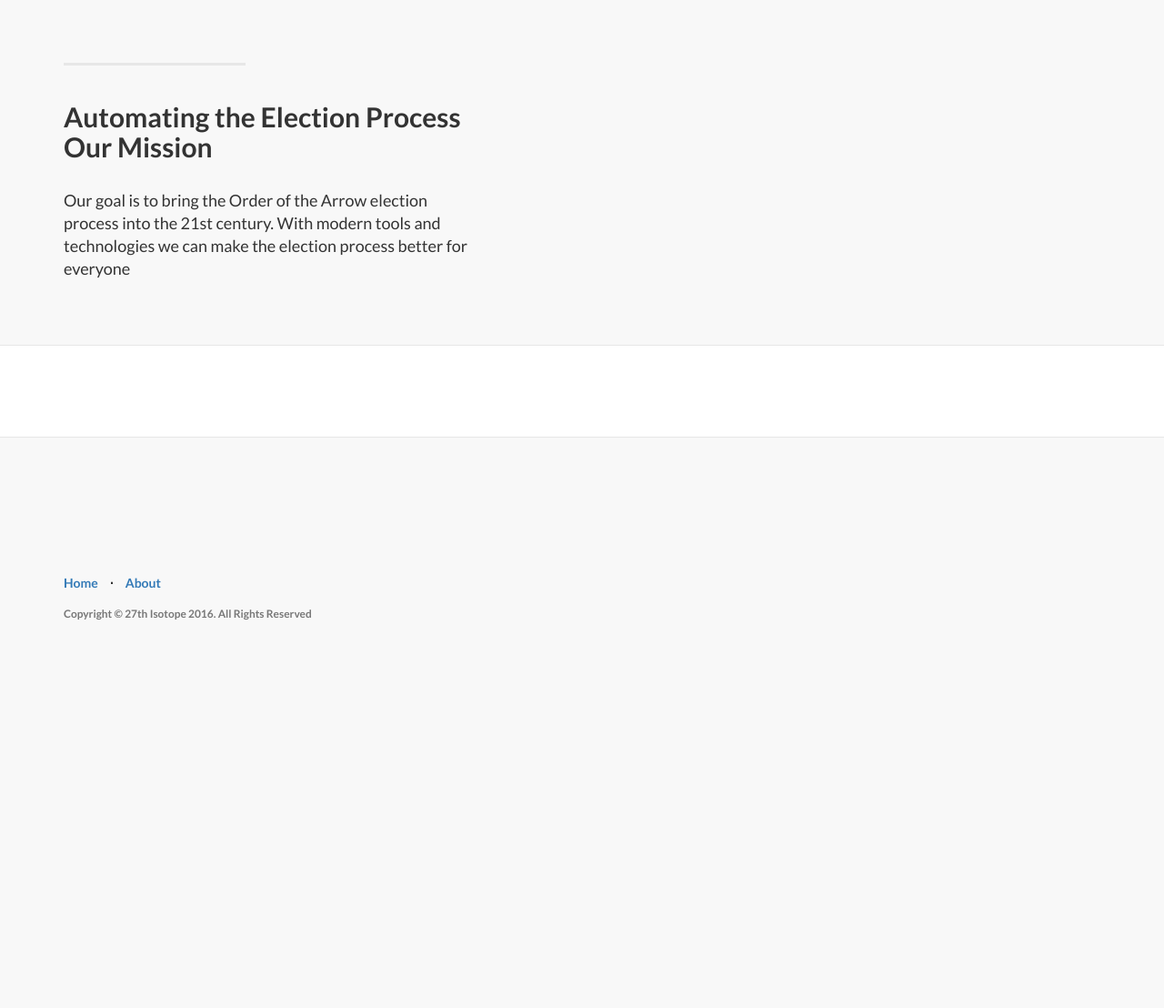
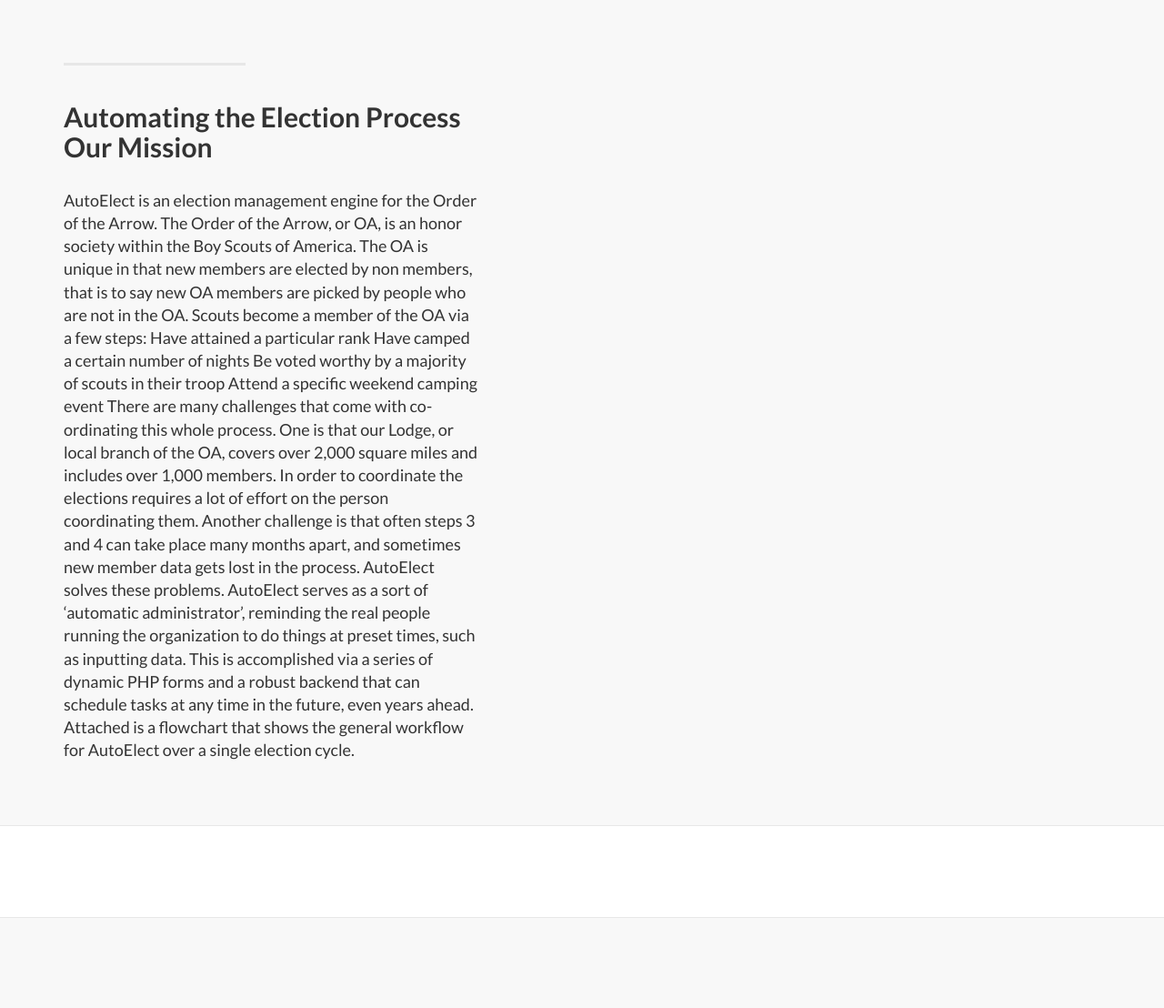
Before and after one commit to mibzman/AutoElect, a PHP site: page / in a window 1280 px wide. Shown: the part 706-1814 px from the top of the page at 91% size. Before the commit the page ends 1388 px from the top, so only its background shows below. Run offline with PHP 8.4, Linux system fonts and the light colour scheme.

Commit message:
wiki stuff

```diff
--- a/www/index.php
+++ b/www/index.php
@@ -34,8 +34,17 @@
                     <hr class="section-heading-spacer">
                     <div class="clearfix"></div>
                     <h2 class="section-heading">Automating the Election Process<br>Our Mission</h2>
-                    <p class="lead">Our goal is to bring the Order of the Arrow election process into the 21st century.
-                    With modern tools and technologies we can make the election process better for everyone
+                    <p class="lead">AutoElect is an election management engine for the Order of the Arrow.  The Order of the Arrow, or OA, is an honor society within the Boy Scouts of America.  The OA is unique in that new members are elected by non members, that is to say new OA members are picked by people who are not in the OA.  Scouts become a member of the OA via a few steps:
+Have attained a particular rank
+Have camped a certain number of nights
+Be voted worthy by a majority of scouts in their troop
+Attend a specific weekend camping event
+
+
+There are many challenges that come with co-ordinating this whole process.  One is that our Lodge, or local branch of the OA, covers over 2,000 square miles and includes over 1,000 members.  In order to coordinate the elections requires a lot of effort on the person coordinating them.  Another challenge is that often steps 3 and 4 can take place many months apart, and sometimes new member data gets lost in the process.  AutoElect solves these problems.
+
+
+AutoElect serves as a sort of ‘automatic administrator’, reminding the real people running the organization to do things at preset times, such as inputting data.  This is accomplished via a series of dynamic PHP forms and a robust backend that can schedule tasks at any time in the future, even years ahead.  Attached is a flowchart that shows the general workflow for AutoElect over a single election cycle.
                     </p>
                 </div>
             </div>
```
